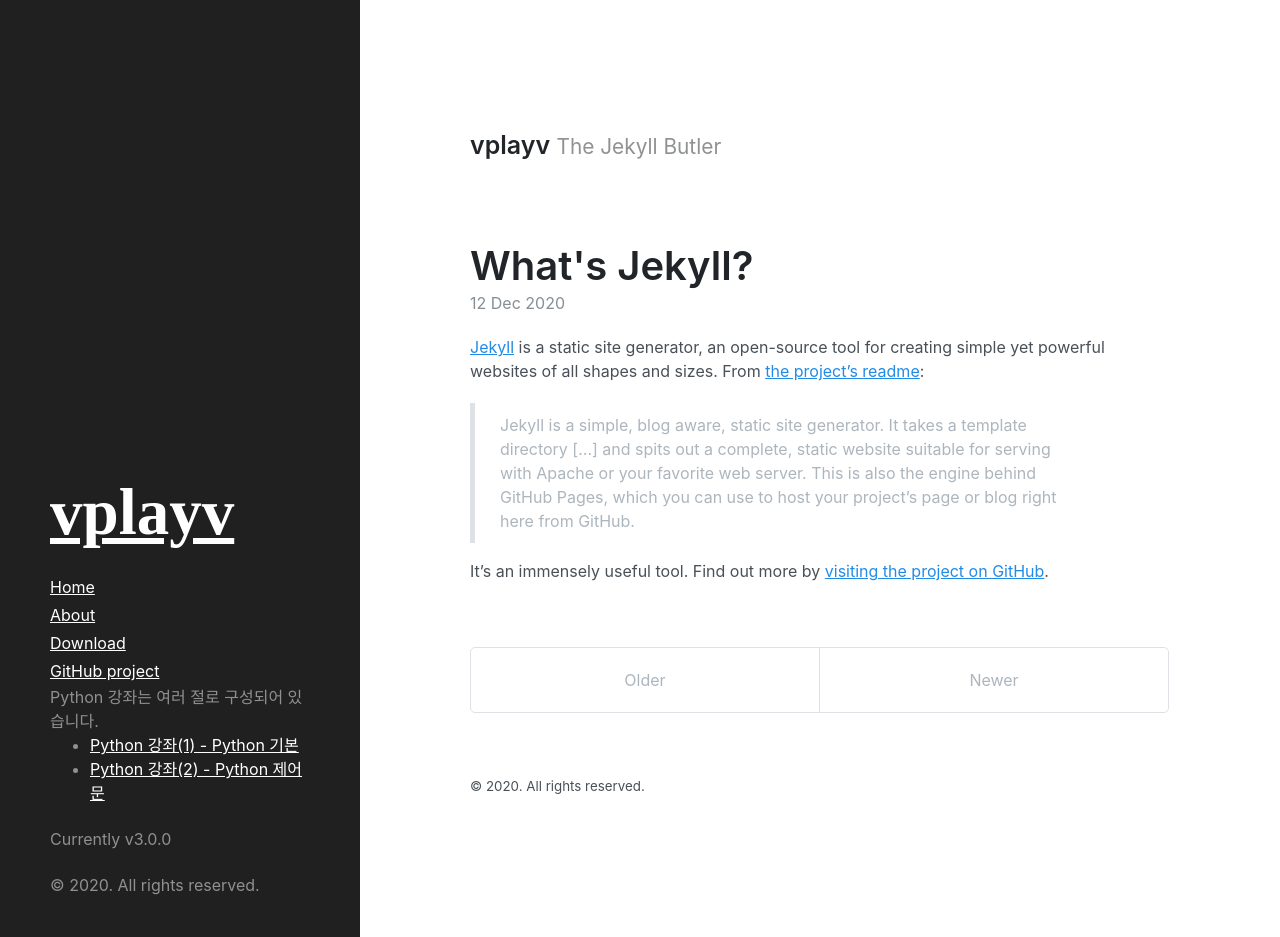
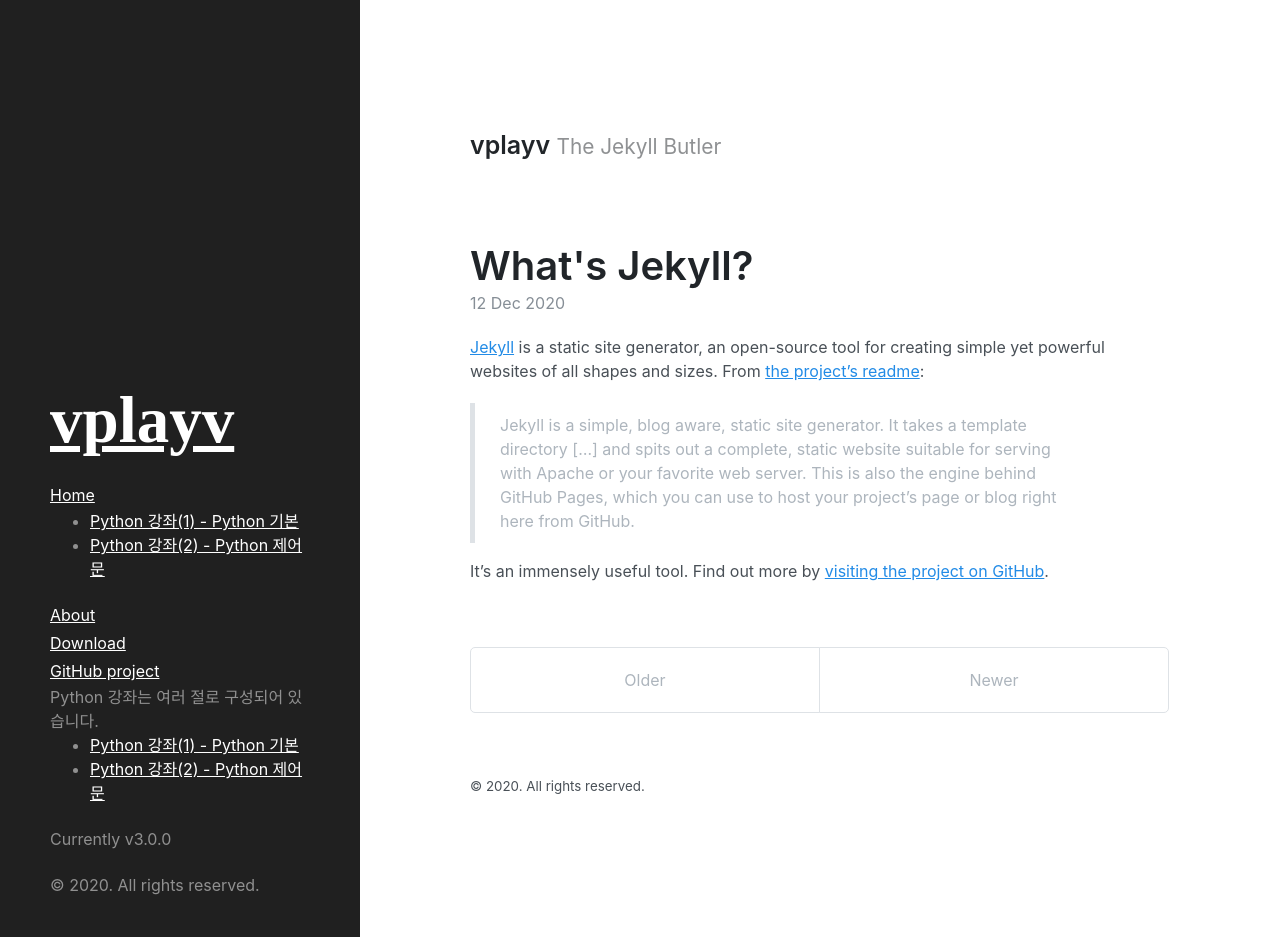
Before and after one commit to vplayv/vplayv.github.io, a Jekyll site: the page built from index.html, in a window 1280 px wide and 937 px high. Built offline with Jekyll 4.4.1, drawn with Linux system fonts in a browser that asks for light colours; Markdown is read by kramdown in place of the engine named in the settings; the list of posts is cut into pages by our own code.

Commit message:
Update sidebar.html

```diff
--- a/_includes/sidebar.html
+++ b/_includes/sidebar.html
@@ -16,7 +16,10 @@
         The code below dynamically generates a sidebar nav of pages with
         `layout: page` in the front-matter. See readme for usage.
       {% endcomment %}
-
+        <ul class="table-of-contents-list">
+          <li><a href="./python-basic">Python 강좌(1) - Python 기본</a></li>
+          <li><a href="./python-control-statement">Python 강좌(2) - Python 제어문</a></li>
+        </ul>
       {% assign pages_list = site.pages %}
       {% for node in pages_list %}
         {% if node.title != null %}
```
